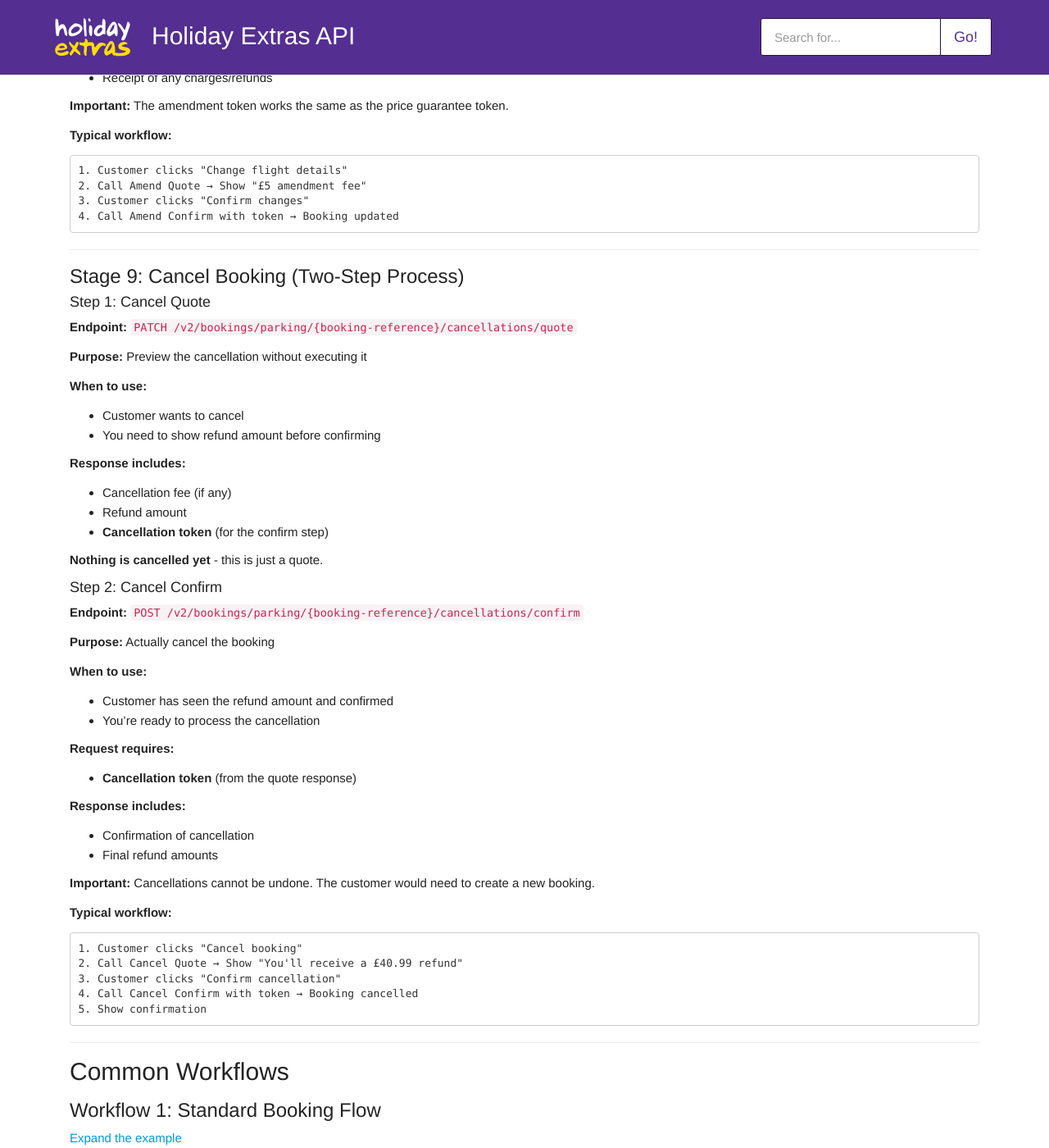
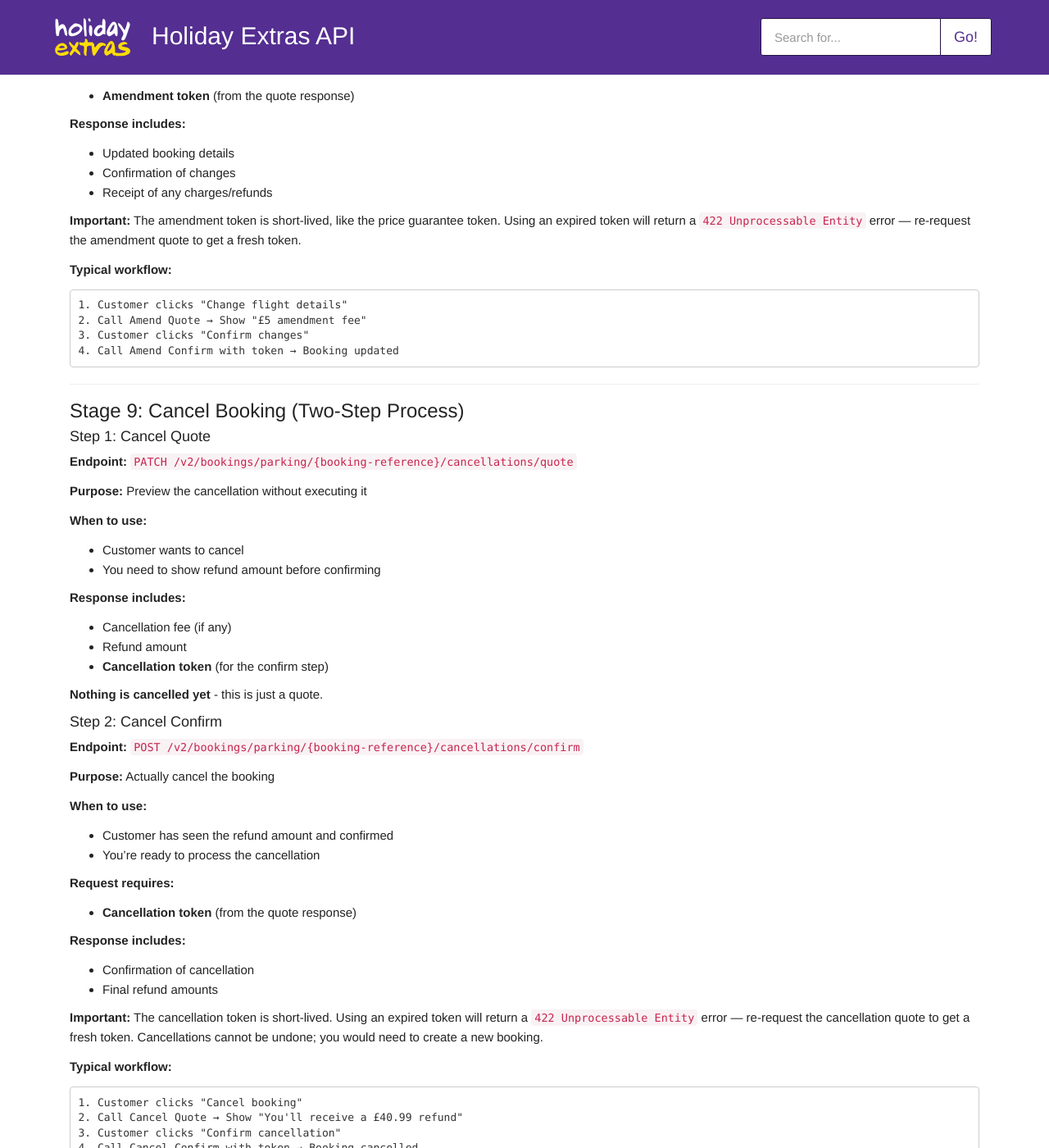
Before and after one commit to holidayextras/partner-api-docs, a Jekyll site: the page built from site/partner/v2/api-endpoint-navigation-guide.md, in a window 1280 px wide and 1400 px high, scrolled down 8478 px. Shown: the whole window at 82% size. Built offline with Jekyll 4.4.1, drawn with Linux system fonts in a browser that asks for light colours; some web fonts are replaced; our own code applies the rules of GitHub Pages for plain Markdown files; some of the changed text lies outside the part shown.

Commit message:
Update v2 documentation to match schema changes
- Add UUID v4 recommendation for idempotency key
- Add 422 error guidance for expired tokens (product, amendment, cancellation)
- Describe confirmation-details response shapes per format (json vs html/markdown)
- Fix 3rd-person partner reference to use 'you'
- Add Transfers to coming soon product list
- Mark List Bookings as available in a later phase
- Note that errors array is always present in error responses

```diff
--- a/site/partner/v2/api-endpoint-navigation-guide.md
+++ b/site/partner/v2/api-endpoint-navigation-guide.md
@@ -195,7 +196,7 @@
 * Basic product information
 * Supplier required information
 
-**Important:** The price guarantee token will expire. We will inform you in the API response of this duration. If the customer takes longer to book, you'll need to search again to get a fresh token.
+**Important:** The price guarantee token will expire — the expiry time is included in the response. Using an expired token will return a `422 Unprocessable Entity` error. If this happens, re-run the search to get a fresh token.
 
 **Caching:** DO NOT cache this response - prices and availability change frequently
 
@@ -262,7 +263,7 @@
 * **Recommended polling interval** (in seconds) - Suggested frequency for status checks
 * All booking details
 
-**Important:** Always include an `Idempotency-Key` header to prevent duplicate bookings if there's a network error.
+**Important:** Always include an `Idempotency-Key` header to prevent duplicate bookings if there's a network error. Any unique string is accepted; UUID v4 is recommended. Re-use the same key to safely retry a failed request.
 
 **Understanding Booking Status:**
 
@@ -346,9 +347,9 @@
 
 **Format options:**
 
-* `json`: Structured data for your own rendering
-* `html`: Ready-to-use HTML snippet for web pages
-* `markdown`: Text-based format for simpler emails
+* `json`: Returns an array of `{ type, value }` pairs (e.g., `{ "type": "booking_reference", "value": "HX123456" }`). Use these fields to build your own confirmation page.
+* `html`: Returns a `{ text }` object containing a ready-to-use HTML snippet for web pages.
+* `markdown`: Returns a `{ text }` object containing text-based format for simpler emails.
 
 **Why use this?** The formatted confirmation includes product-specific instructions. It's optimized for customer-facing display.
 
@@ -380,6 +381,8 @@
 ---
 
 ### Stage 7: List Bookings (Alternative Lookup)
+
+> This endpoint will be available in a later phase.
 
 **Endpoint:** `GET /v2/bookings/parking?partner_reference={your-reference}`
 
@@ -447,7 +450,7 @@
 * Confirmation of changes
 * Receipt of any charges/refunds
 
-**Important:** The amendment token works the same as the price guarantee token.
+**Important:** The amendment token is short-lived, like the price guarantee token. Using an expired token will return a `422 Unprocessable Entity` error — re-request the amendment quote to get a fresh token.
 
 **Typical workflow:**
 
@@ -502,7 +505,7 @@
 * Confirmation of cancellation
 * Final refund amounts
 
-**Important:** Cancellations cannot be undone. The customer would need to create a new booking.
+**Important:** The cancellation token is short-lived. Using an expired token will return a `422 Unprocessable Entity` error — re-request the cancellation quote to get a fresh token. Cancellations cannot be undone; you would need to create a new booking.
 
 **Typical workflow:**
 
```
Also changed, not shown: other parts of site/partner/v2/api-endpoint-navigation-guide.md (+2 -1 lines), site/partner/v2/problems/bad-request.md (+2 -0 lines).
